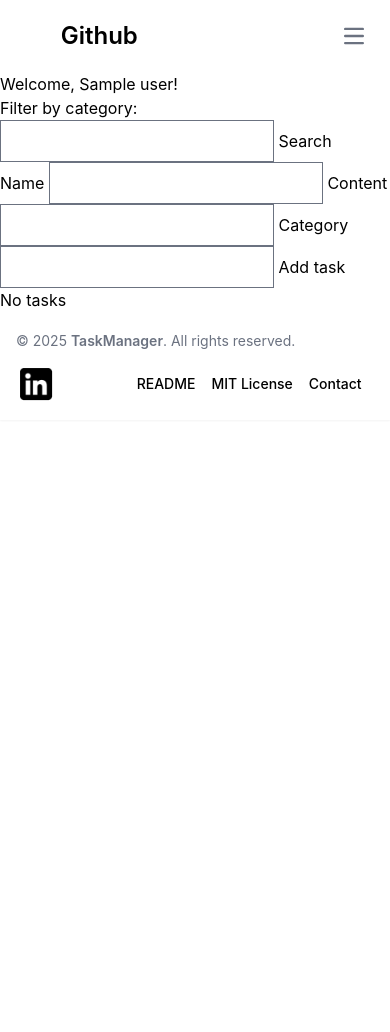
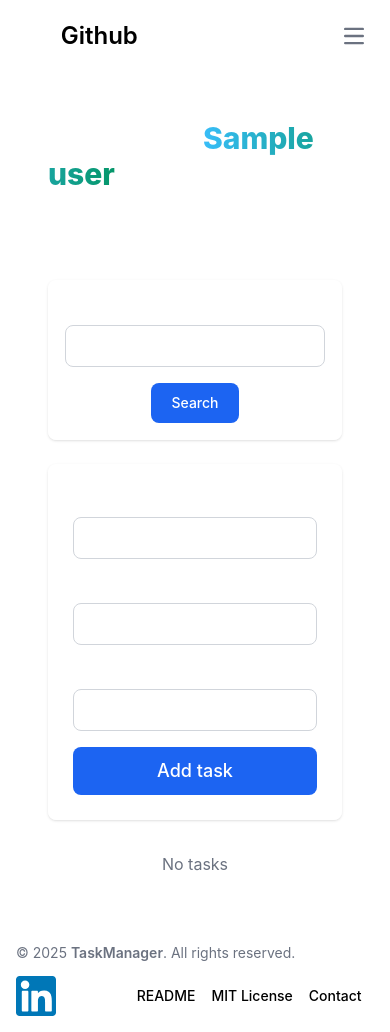
Before and after one commit to vazowskyy/Todo-list, a Flask app: page /todo_list in a window 390 px wide. Before the commit the page ends 401 px from the top, so only its background shows below. Run offline with Flask 3, Linux system fonts and the light colour scheme; the visitor is signed in with stand-in values (Sample User, id 1); data that the repository does not hold is empty; some libraries are stand-ins or nearby versions.

Commit message:
Small UI tweaks + Todo List UI using tailwind:flowbite css

```diff
--- a/TodoAPP/website/models.py
+++ b/TodoAPP/website/models.py
@@ -26,7 +26,7 @@
 
     @staticmethod
     def validate_reset_password_token(token: str, user_id: int):
-        user = db.session. get(User, user_id)
+        user = db.session.get(User, user_id)
 
         if user is None:
             return None
@@ -47,6 +47,12 @@
 
         return user
 
+    def tasks_completed(self):
+        total = len(self.tasks)
+        completed = len(
+            [task for task in self.tasks if task.completed == True])
+        return completed, total
+
 
 class Task(db.Model):
     id = db.Column(db.Integer, primary_key=True)
--- a/TodoAPP/website/templates/base.html
+++ b/TodoAPP/website/templates/base.html
@@ -1,5 +1,5 @@
 <!DOCTYPE html>
-<html lang="en">
+<html lang="en" class="h-full">
 
 <head>
   <meta charset="UTF-8" />
@@ -10,7 +10,7 @@
   <link rel="icon" type="image/png" href="{{ url_for('static', filename = 'favicon.png') }}">
 </head>
 
-<body>
+<body class="h-full flex flex-col min-h-screen">
 
   <nav class="bg-white border-gray-200 dark:bg-gray-900">
     <div class="max-w-screen-xl flex flex-wrap items-center justify-between mx-auto p-4">
@@ -36,11 +36,14 @@
           </li>
           {% if current_user.is_authenticated %}
           <li class="nav-item">
-            <a href="/todo_list" class="block py-2 px-3 text-gray-900 rounded-sm hover:bg-gray-100 md:hover:bg-transparent md:border-0 md:hover:text-blue-700 md:p-0 dark:text-white md:dark:hover:text-blue-500 dark:hover:bg-gray-700 dark:hover:text-white md:dark:hover:bg-transparent">Todo List</a>
+            <a href="/todo_list"
+              class="block py-2 px-3 text-gray-900 rounded-sm hover:bg-gray-100 md:hover:bg-transparent md:border-0 md:hover:text-blue-700 md:p-0 dark:text-white md:dark:hover:text-blue-500 dark:hover:bg-gray-700 dark:hover:text-white md:dark:hover:bg-transparent">Todo
+              List</a>
           </li>
 
           <li class="nav-item">
-            <a href="/logout" class="block py-2 px-3 text-gray-900 rounded-sm hover:bg-gray-100 md:hover:bg-transparent md:border-0 md:hover:text-blue-700 md:p-0 dark:text-white md:dark:hover:text-blue-500 dark:hover:bg-gray-700 dark:hover:text-white md:dark:hover:bg-transparent">Logout</a>
+            <a href="/logout"
+              class="block py-2 px-3 text-gray-900 rounded-sm hover:bg-gray-100 md:hover:bg-transparent md:border-0 md:hover:text-blue-700 md:p-0 dark:text-white md:dark:hover:text-blue-500 dark:hover:bg-gray-700 dark:hover:text-white md:dark:hover:bg-transparent">Logout</a>
           </li>
           {% else %}
 
@@ -57,13 +60,15 @@
       </div>
     </div>
   </nav>
-
-    {% block content %}
-
-    {% endblock %}
+  <section class="relative flex-1 dark:bg-gray-800">
+    <main class="relative z-10 max-w-3xl mx-auto p-6">
+      {% block content %}{% endblock %}
+    </main>
+  </section>
 
 
-  <footer class="bg-white shadow-sm dark:bg-gray-800">
+
+  <footer class="mt-auto bg-white shadow-sm dark:bg-gray-900">
     <div class="w-full mx-auto max-w-screen-xl p-4 md:flex md:items-center md:justify-between">
       <span class="text-sm text-gray-500 sm:text-center dark:text-gray-400">
         © 2025 <a href="/" class="hover:underline font-semibold">TaskManager</a>. All rights reserved.
@@ -71,10 +76,12 @@
 
       <div class="flex items-center space-x-6 mt-3 md:mt-0">
         <a href="https://www.linkedin.com/in/michal-kryczka/">
-        <img src="/static/images/icons/linkedin.png" class="h-10 text-gray-500 hover:text-gray-900 dark:hover:text-white" alt="Linkeding Logo" />
+          <img src="/static/images/icons/linkedin.svg"
+            class="h-10 text-gray-500 hover:text-gray-900 dark:hover:text-white" alt="Linkeding Logo" />
         </a>
         <a href="https://github.com/vazowskyy/Todo-list">
-        <img src="/static/images/icons/github-mark-white.svg" class="h-8 text-gray-500 hover:text-gray-900 dark:hover:text-white" alt="Github Logo" />
+          <img src="/static/images/icons/github-mark-white.svg"
+            class="h-8 text-gray-500 hover:text-gray-900 dark:hover:text-white" alt="Github Logo" />
         </a>
 
 
@@ -90,4 +97,5 @@
 
   <script src="https://cdn.jsdelivr.net/npm/flowbite@3.1.2/dist/flowbite.min.js"></script>
 </body>
+
 </html>
--- a/TodoAPP/website/templates/signup.html
+++ b/TodoAPP/website/templates/signup.html
@@ -2,8 +2,8 @@
 
 {% block content %}
 
-<section style="background-image: url('/static/background.svg')"class="h-screen bg-gray-50 dark:bg-gray-900 min-h-screen flex items-center justify-center">
-  <div class="w-full max-w-md bg-white rounded-lg shadow dark:border dark:bg-gray-800 dark:border-gray-700">
+<section style="background-image: url('/static/background.svg')" class="bg-cover bg-no-repeat h-screen bg-gray-50 dark:bg-gray-900 min-h-screen flex items-center justify-center">
+  <div class="w-full max-w-sm bg-white rounded-lg shadow dark:border dark:bg-gray-800 dark:border-gray-700">
     <div class="p-6 space-y-4 sm:p-8">
 
       <!-- Flash messages -->
--- a/TodoAPP/website/templates/todo_list.html
+++ b/TodoAPP/website/templates/todo_list.html
@@ -1,55 +1,100 @@
 {% extends "base.html" %}
 
 {% block content %}
-<h1 class="title">
-  Welcome, {{ current_user.name.capitalize() }}!
-</h1>
+<div class="max-w-3xl mx-auto p-6">
+  <h1 class="mb-4 text-3xl font-extrabold text-white dark:text-white md:text-5xl lg:text-6xl">Welcome, <span
+      class="text-transparent bg-clip-text bg-gradient-to-r to-emerald-600 from-sky-400">{{
+      current_user.name.capitalize() }}</span>
+    <br />Tasks completed: {{ current_user.tasks_completed()[0] }} / {{ current_user.tasks_completed()[1] }}
+  </h1>
 
-<form method="POST" action="/todo_list">
-  {{ search.hidden_tag() }}
-  {{ search.category.label }} {{ search.category() }}
-  {{ search.submit() }}
-</form>
+  <!-- Search Form -->
+  <form method="POST" action="/todo_list"
+    class="border border-white bg-gradient-to-r to-emerald-600 from-gray-400 mb-6 rounded-lg shadow p-4">
+    {{ search.hidden_tag() }}
+    <label class="block mb-2 text-sm font-medium text-white">
+          {{ search.category.label }}
+      </label>
+    <div class="flex flex-col sm:flex-row gap-4 items-center">
 
+      <div class="flex-1">
 
-<form method="POST" action="/todo_list">
+        {{ search.category(class="w-full rounded-lg border-gray-300 focus:ring-blue-500 focus:border-blue-500") }}
+      </div>
+      <div>
+        {{ search.submit(class="text-white bg-blue-600 hover:bg-blue-700 focus:ring-4 focus:outline-none
+        focus:ring-blue-300 font-medium rounded-lg text-sm px-5 py-2.5") }}
+      </div>
+    </div>
+  </form>
+
+  <!-- Add Task Form -->
+  <form method="POST" action="/todo_list"
+    class="border border-white bg-gradient-to-r to-emerald-600 from-gray-400 rounded-lg shadow p-6 mb-8">
     {{ form.hidden_tag() }}
-    {{ form.name.label }} {{ form.name() }}
-    {{ form.content.label }} {{ form.content() }}
-    {{ form.category.label }} {{ form.category() }}
-    <button class="button is-block is-info is-large is-fullwidth">Add task</button>
+    <div class="mb-4">
+      <label class="block mb-2 text-sm font-medium text-white">{{ form.name.label }}</label>
+      {{ form.name(class="w-full rounded-lg border-gray-300 focus:ring-blue-500 focus:border-blue-500") }}
+    </div>
+    <div class="mb-4">
+      <label class="block mb-2 text-sm font-medium text-white">{{ form.content.label }}</label>
+      {{ form.content(class="w-full rounded-lg border-gray-300 focus:ring-blue-500 focus:border-blue-500") }}
+    </div>
+    <div class="mb-4">
+      <label class="block mb-2 text-sm font-medium text-white">{{ form.category.label }}</label>
+      {{ form.category(class="w-full rounded-lg border-gray-300 focus:ring-blue-500 focus:border-blue-500") }}
+    </div>
+    <button type="submit"
+      class="w-full text-white bg-blue-600 hover:bg-blue-700 focus:ring-4 focus:outline-none focus:ring-blue-300 font-medium rounded-lg text-lg px-5 py-2.5 text-center">
+      Add task
+    </button>
+  </form>
 
-</form>
-{% if tasks %}
-{% for task in tasks %}
-  <div class="lc-block d-block mx-auto mb-4" style="{% if task.completed %}text-decoration:line-through{% endif %}">
-    {{ task.name }}
-    <br />
+  <!-- Tasks List -->
+  {% if tasks %}
+  <div class="space-y-4">
+    {% for task in tasks %}
+    <div
+      class="p-5 bg-gradient-to-r to-emerald-600 from-gray-400 rounded-lg shadow border border-white {% if task.completed %}opacity-60 line-through{% endif %}">
+      <h2 class="text-xl font-semibold text-white">{{ task.name.capitalize() }}</h2>
+      <p class="text-white mt-1">{{ task.text }}</p>
+      <p class="text-sm text-white mt-2">📅 {{ task.date }}</p>
+      <p class="text-sm text-white mt-1">🏷️ {{ task.category }}</p>
 
-    {{ task.text }}
+      <div class="flex flex-wrap gap-2 mt-4">
+        <!-- Toggle completed -->
+        <form action="{{ url_for('views.task_completed', task_id=task.id) }}" method="POST">
+          {{ form.hidden_tag() }}
+          <button type="submit"
+            class="px-3 py-1.5 text-sm font-medium text-white rounded-lg {% if task.completed %} bg-yellow-500 hover:bg-yellow-600 {% else %} bg-green-600 hover:bg-green-700 {% endif %}">
+            {% if task.completed %} Not completed {% else %} Completed {% endif %}
+          </button>
+        </form>
 
-    <br />
-    {{ task.date }}
+        <!-- Edit task -->
+        <form action="{{ url_for('views.task_edit', task_id=task.id) }}">
+          {{ form.hidden_tag() }}
+          <button
+            class="px-3 py-1.5 text-sm font-medium text-blue-600 border border-blue-600 rounded-lg hover:bg-blue-50">
+            Edit
+          </button>
+        </form>
 
-    <br />
-    {{ task.category }}
-    <form action="{{ url_for('views.task_completed', task_id = task.id) }}" method=POST>
-      {{ form.hidden_tag() }}
-      <button type="submit" name="update" id="update">{% if task.completed %} Not completed {% else %} Completed {% endif%}</button>
-    </form>
-    <form action="{{ url_for('views.task_edit', task_id=task.id) }}"">
-      {{ form.hidden_tag() }}
-      <button name="update_task" id="update_task" >Edit</button>
-    </form>
-    <form action="{{ url_for('views.delete_task', task_id=task.id)}}" method="POST">
-      {{ form.hidden_tag() }}
-      <button type="submit">&times;</button>
-    </form>
-
+        <!-- Delete task -->
+        <form action="{{ url_for('views.delete_task', task_id=task.id) }}" method="POST">
+          {{ form.hidden_tag() }}
+          <button type="submit"
+            class="px-3 py-1.5 text-sm font-medium text-red-600 border border-red-600 rounded-lg hover:bg-red-50">
+            &times;
+          </button>
+        </form>
+      </div>
+    </div>
+    {% endfor %}
   </div>
-{% endfor %}
-{% else %}
-<Label>No tasks</Label>
-{% endif %}
-
+  {% else %}
+  <p class="text-gray-500 mt-6 text-center">No tasks</p>
+  {% endif %}
+</div>
+</section>
 {% endblock %}
```
Also changed, not shown: TodoAPP/website/templates/login.html (+4 -5 lines), TodoAPP/website/templates/task_edit.html (+22 -13 lines), TodoAPP/website/static/images/icons/linkedin.svg (added). Lines whose indentation alone changed are shown as unchanged.
